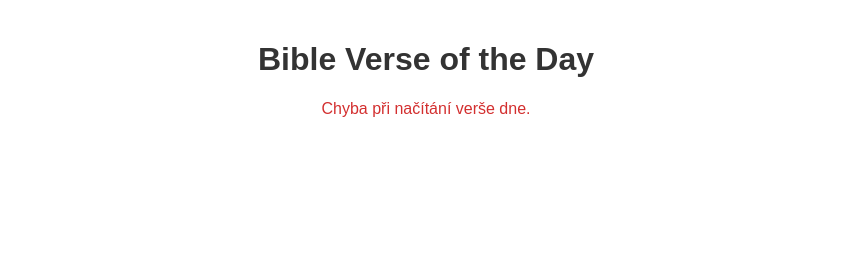
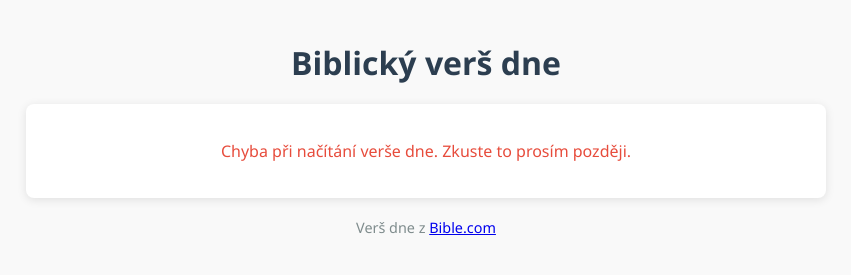
Before and after one commit to maximekJulia/bible_web, a plain HTML site: page index.html in a window 1280 px wide. Shown: the whole page, without its empty margins (214-1065 px from the left). Drawn offline with Linux system fonts and the light colour scheme; no server answers.

Commit message:
Update index.html

```diff
--- a/index.html
+++ b/index.html
@@ -3,38 +3,55 @@
 <head>
     <meta charset="UTF-8">
     <meta name="viewport" content="width=device-width, initial-scale=1.0">
-    <title>Bible Verse of the Day</title>
+    <title>Biblický verš dne</title>
     <style>
         body {
-            font-family: Arial, sans-serif;
+            font-family: 'Segoe UI', Tahoma, Geneva, Verdana, sans-serif;
             max-width: 800px;
             margin: 0 auto;
             padding: 20px;
             text-align: center;
+            background-color: #f9f9f9;
+            color: #333;
         }
         h1 {
-            color: #333;
+            color: #2c3e50;
+            margin-bottom: 20px;
+        }
+        #verse-container {
+            background: white;
+            padding: 20px;
+            border-radius: 8px;
+            box-shadow: 0 2px 10px rgba(0,0,0,0.1);
+            margin: 20px 0;
         }
         #verse-image {
             max-width: 100%;
             height: auto;
-            border-radius: 8px;
-            box-shadow: 0 4px 8px rgba(0,0,0,0.1);
+            border-radius: 4px;
         }
         .loading {
-            color: #666;
+            color: #7f8c8d;
             font-style: italic;
         }
         .error {
-            color: #d32f2f;
+            color: #e74c3c;
+        }
+        footer {
+            margin-top: 20px;
+            font-size: 0.9em;
+            color: #7f8c8d;
         }
     </style>
 </head>
 <body>
-    <h1>Bible Verse of the Day</h1>
+    <h1>Biblický verš dne</h1>
     <div id="verse-container">
-        <p class="loading">Načítám verš dne...</p>
+        <p class="loading">Načítám dnešní verš...</p>
     </div>
+    <footer>
+        <p>Verš dne z <a href="https://www.bible.com/cs" target="_blank">Bible.com</a></p>
+    </footer>
 
     <script>
         async function fetchVerseOfTheDay() {
@@ -43,6 +60,8 @@
                 // Use a CORS proxy to fetch the page
                 const proxyUrl = 'https://api.allorigins.win/get?url=';
                 const targetUrl = encodeURIComponent('https://www.bible.com/cs/verse-of-the-day');
+                container.innerHTML = '<p class="loading">Stahuji data...</p>';
+
                 const response = await fetch(proxyUrl + targetUrl);
                 const data = await response.json();
                 const html = data.contents;
@@ -56,16 +75,16 @@
                     const imgTag = document.createElement('img');
                     imgTag.id = 'verse-image';
                     imgTag.src = img.src;
-                    imgTag.alt = img.alt || 'Bible Verse of the Day';
+                    imgTag.alt = img.alt || 'Biblický verš dne';
                     imgTag.width = 640;
                     imgTag.height = 640;
                     container.innerHTML = '';
                     container.appendChild(imgTag);
                 } else {
-                    container.innerHTML = '<p class="error">Verš dne nebyl nalezen.</p>';
+                    container.innerHTML = '<p class="error">Verš dne se nepodařilo načíst.</p>';
                 }
             } catch (error) {
-                container.innerHTML = '<p class="error">Chyba při načítání verše dne.</p>';
+                container.innerHTML = '<p class="error">Chyba při načítání verše dne. Zkuste to prosím později.</p>';
                 console.error('Error:', error);
             }
         }
```
